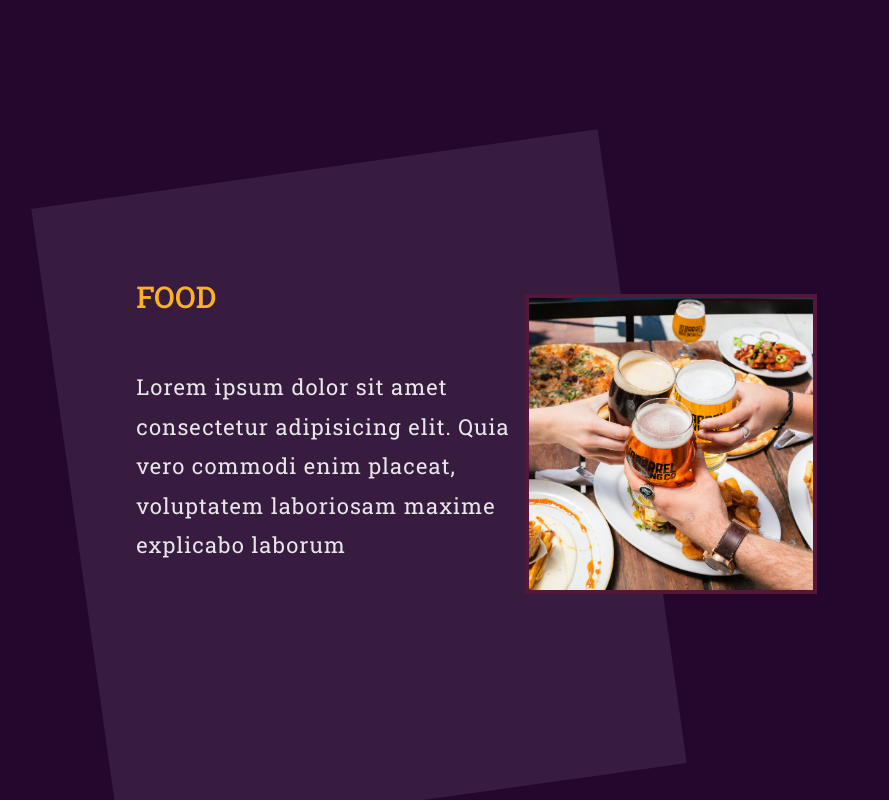
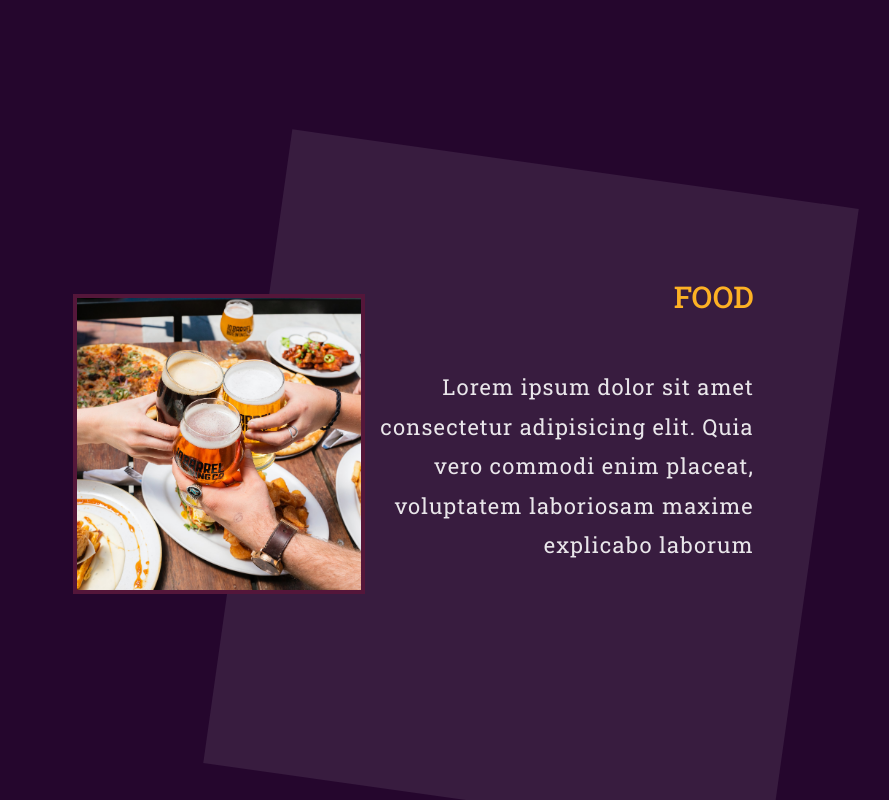
Before and after one commit to jmoseka/Haloween-Event-Responsive, a website: page index.html in a window 1280 px wide. Shown: the part 1840-2640 px from the top of the page, without its empty margins (195-1084 px from the left). Drawn offline with Linux system fonts and the light colour scheme.

Commit message:
Fix card grid

```diff
--- a/css/style.css
+++ b/css/style.css
@@ -100,13 +100,37 @@
     height: 64rem;
 }
 
+.card-box--even {
+  grid-template-columns: 0.15fr 0.5fr;
+}
+
 .card-text-box {
   height: 100%;
   background: rgb(124, 106, 129, 22%);
   transform: rotate(-8deg);
 }
 
+.card-text-box--even {
+  transform: rotate(8deg);
+}
 
+.card-text-box--even .card-text--even {
+  transform: rotate(-8deg);
+}
+
+.card-text--even {
+  text-align: end;
+}
+
+.card-img--even  {
+  margin-top: -8rem;
+  margin-right: -12rem;
+}
+
+.card-img--odd  {
+  margin-top: -8rem;
+  margin-left: -12rem;
+}
 
 .card-text {
   padding: 2rem 8rem 0 8rem;
@@ -124,18 +148,17 @@
   font-size: 2.2rem;
   line-height: 1.8;
   letter-spacing: 1px;
+
 }
 
 .card-img {
     overflow-y: hidden;
     z-index: 100;
-    margin-top: -8rem;
-    margin-left: -12rem;
 }
 
 .card-img img {
     object-fit: cover;
-    width: 100%;
+    max-width: 100%;
     height: 30rem;
     border: 4px solid var(--dark_pink);
 
--- a/index.html
+++ b/index.html
@@ -58,25 +58,26 @@
                         </div>
                     </div>
 
-                    <div class="card-img">
+                    <div class="card-img card-img--odd">
                         <img src="img/fun.jpg" alt="People on merry-go-round">
                     </div>
                 </div>
 
 
 
-                <div class="card-box">
-                    <div class="card-text-box">
-                        <div class="card-text">
+                <div class="card-box card-box--even">
+                    <div class="card-img card-img--even">
+                        <img src="img/food.jpg" alt="People on merry-go-round">
+                    </div>
+
+                    <div class="card-text-box card-text-box--even">
+                        <div class="card-text card-text--even">
                             <div class="card-title highlight-yellow">FOOD</div>
                             <div class="card-description">Lorem ipsum dolor sit amet consectetur adipisicing elit.
                             Quia vero commodi enim placeat, voluptatem laboriosam maxime explicabo laborum</div>
                         </div>
                     </div>
 
-                    <div class="card-img">
-                        <img src="img/food.jpg" alt="People on merry-go-round">
-                    </div>
                 </div>
 
                 <div class="card-box">
@@ -88,11 +89,10 @@
                         </div>
                     </div>
 
-                    <div class="card-img">
+                    <div class="card-img card-img--odd">
                         <img src="img/music.jpg" alt="People on merry-go-round">
                     </div>
                 </div>
-
 
             </div>
         </section>
```
